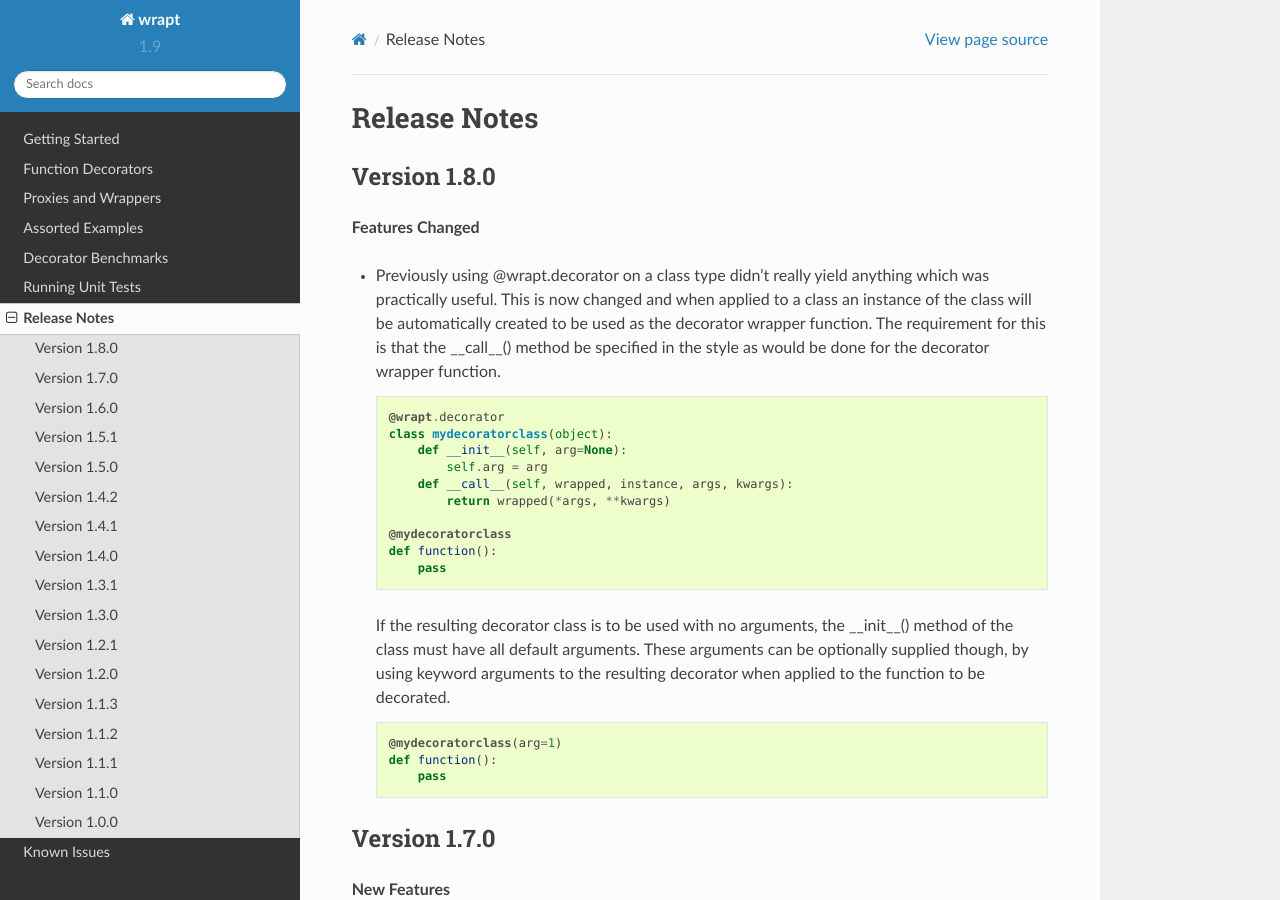
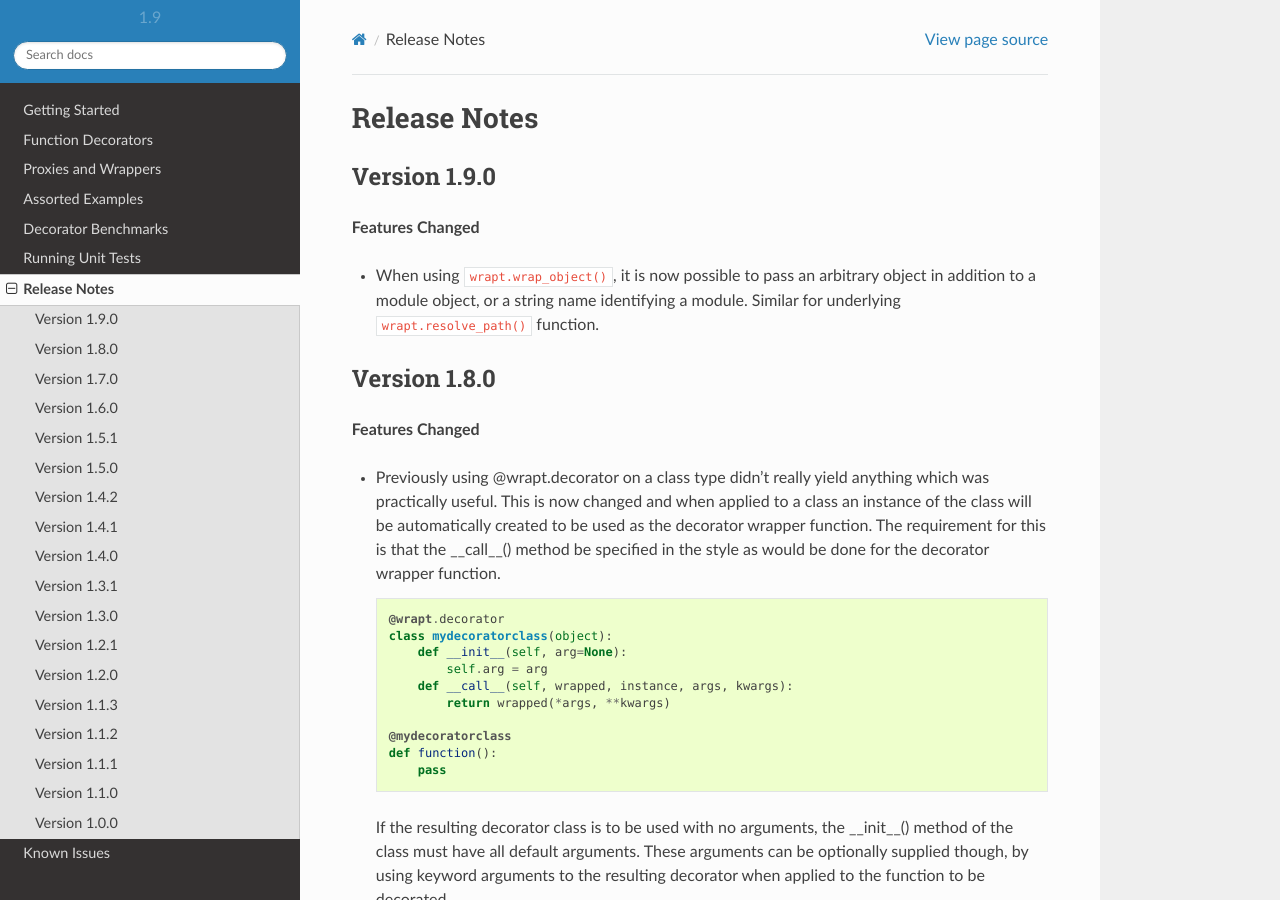
Before and after one commit to GrahamDumpleton/wrapt, a Sphinx documentation site: the page built from docs/changes.rst, in a window 1280 px wide and 900 px high. Built offline with Sphinx 7.4.7 and the Read the Docs theme 2.0.0, drawn with Linux system fonts in a browser that asks for light colours.

Commit message:
Documentation on changes to resolve_path() and wrap_object().

```diff
--- a/docs/changes.rst
+++ b/docs/changes.rst
@@ -1,5 +1,15 @@
 Release Notes
 =============
+
+Version 1.9.0
+-------------
+
+**Features Changed**
+
+* When using ``wrapt.wrap_object()``, it is now possible to pass an
+  arbitrary object in addition to a module object, or a string name
+  identifying a module. Similar for underlying ``wrapt.resolve_path()``
+  function.
 
 Version 1.8.0
 -------------
```
